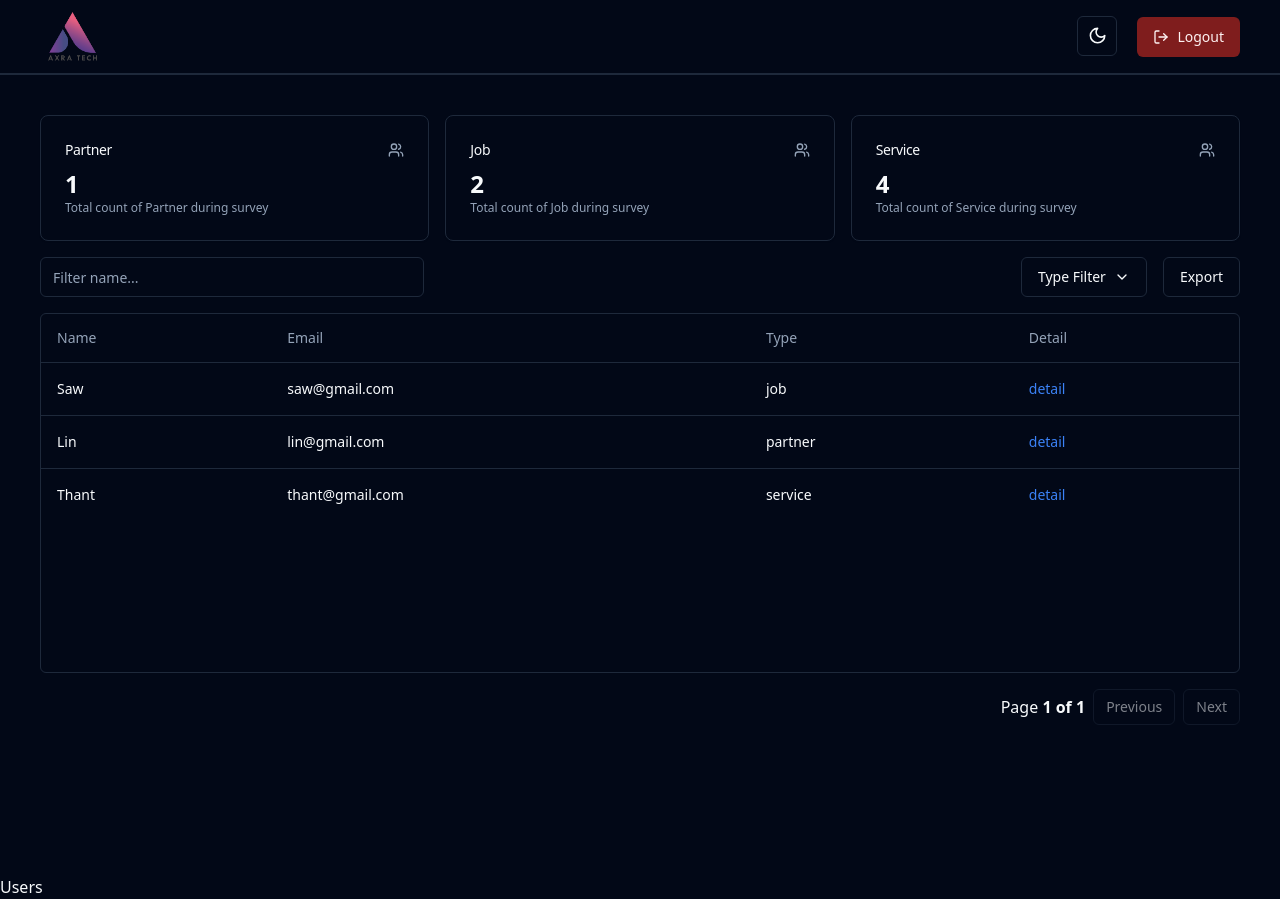
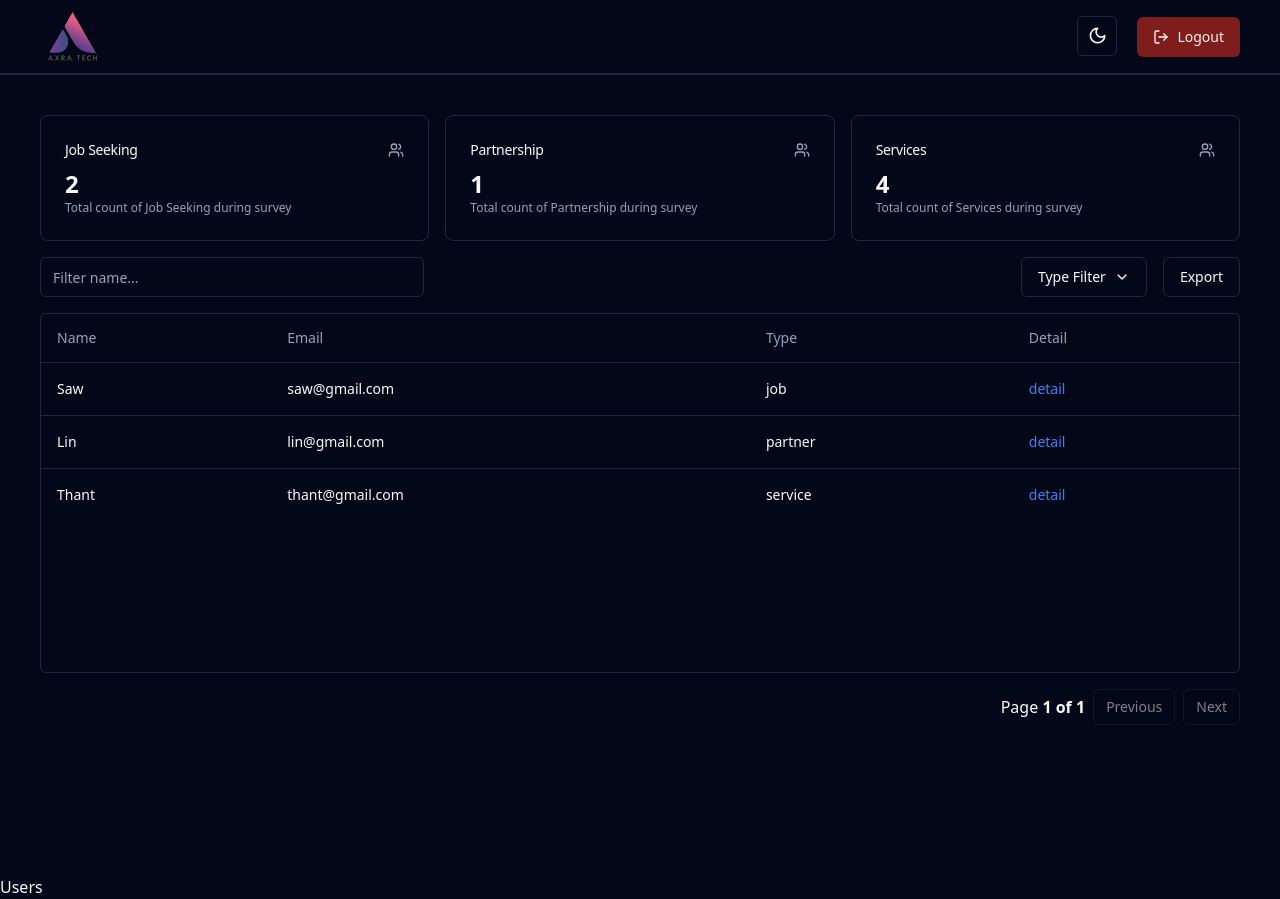
Before and after one commit to SawLinThant/AXRA-survey-website, a React (Vite) app: page / in a window 1280 px wide. Built offline with nearby package versions, Linux system fonts and the light colour scheme; sample sign-in values are in the browser's storage.

Commit message:
refactor: some minor changes

```diff
--- a/index.html
+++ b/index.html
@@ -4,7 +4,7 @@
     <meta charset="UTF-8" />
     <link rel="icon" type="image/svg+xml" href="/logo.png" />
     <meta name="viewport" content="width=device-width, initial-scale=1.0" />
-    <title>Vite + React</title>
+    <title>AXRA SURVEY</title>
   </head>
   <body>
     <div id="root"></div>
--- a/src/pages/Dashboard/survey.jsx
+++ b/src/pages/Dashboard/survey.jsx
@@ -4,15 +4,15 @@ import CustomSquare from "@/components/square";
 const Survey = () => {
   const dummyUsers = [
     {
-      userType: "Partner",
+      userType: "Job Seeking",
+      count: "2",
+    },
+    {
+      userType: "Partnership",
       count: "1",
     },
     {
-      userType: "Job",
-      count: "2",
-    },
-    {
-      userType: "Service",
+      userType: "Services",
       count: "4",
     },
   ];
```
